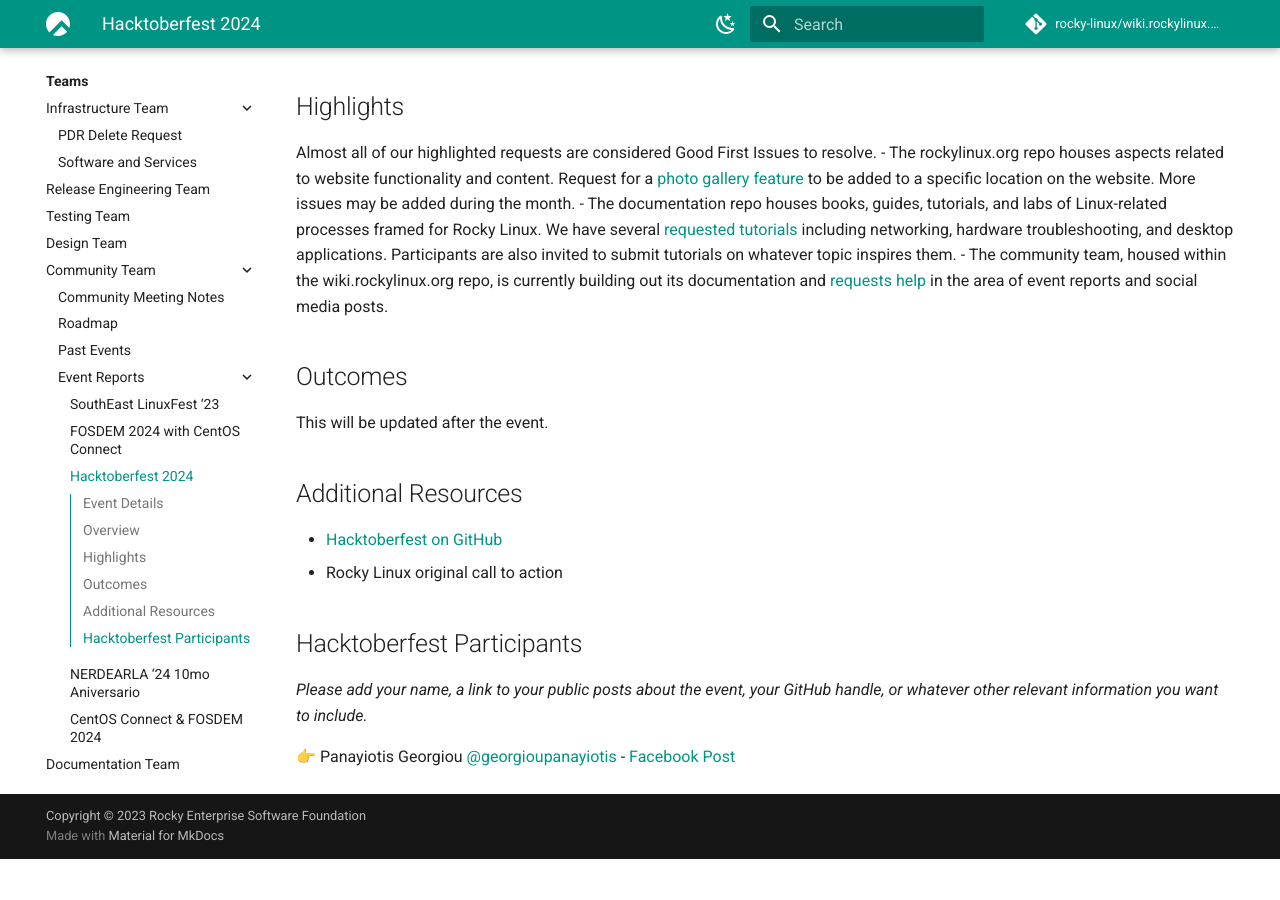
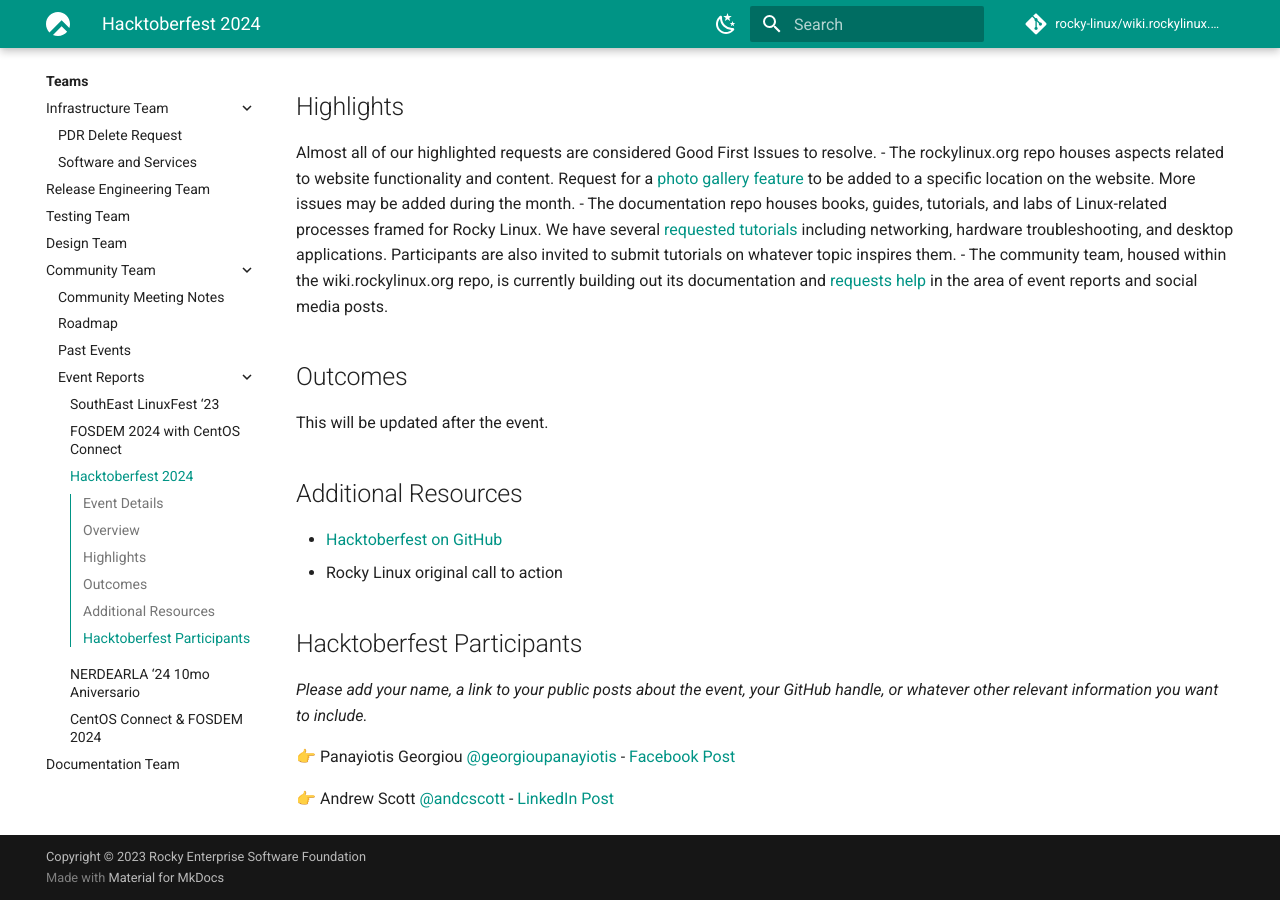
Before and after one commit to rocky-linux/wiki.rockylinux.org, an MkDocs documentation site: the page built from docs/team/community/event-reports/24hacktoberfest.md, in a window 1280 px wide and 900 px high, scrolled down 802 px. Built offline with MkDocs 1.6.1 and Material for MkDocs 9.7.7, drawn with Linux system fonts in a browser that asks for light colours; comment, search, counter and statistics services are not loaded; before the commit the page ends 1661 px from its top, so only the background shows below that.

Commit message:
Social media post - LinkedIn

```diff
--- a/docs/team/community/event-reports/24hacktoberfest.md
+++ b/docs/team/community/event-reports/24hacktoberfest.md
@@ -36,3 +36,5 @@
 *Please add your name, a link to your public posts about the event, your GitHub handle, or whatever other relevant information you want to include.*
 
 👉 Panayiotis Georgiou [@georgioupanayiotis](https://github.com/georgioupanayiotis) - [Facebook Post](https://www.facebook.com/panayiotisgeorgiou.net/posts/pfbid0KdrYwEcgFZgwoQpxMh4wmdNtg3PF6PK3jezynnrmgtyCV5tcvVJecVpPtFKcwVZxl)
+
+👉 Andrew Scott [@andcscott](https://github.com/andcscott) - [LinkedIn Post](https://www.linkedin.com/posts/andcscott_hacktoberfest-rockycommunity-activity-7250528102840197120-VsTR?utm_source=share&utm_medium=member_desktop)
```
